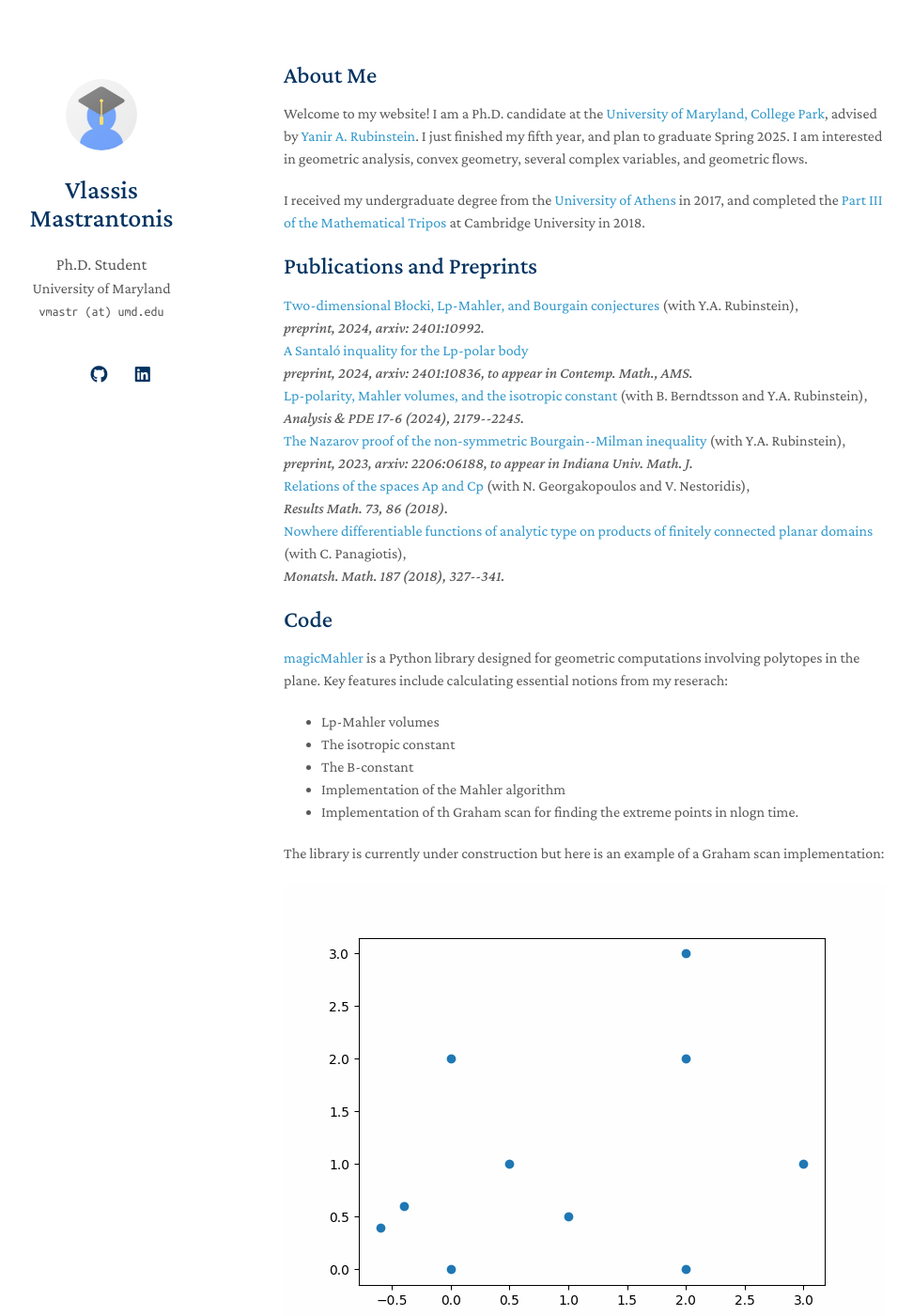
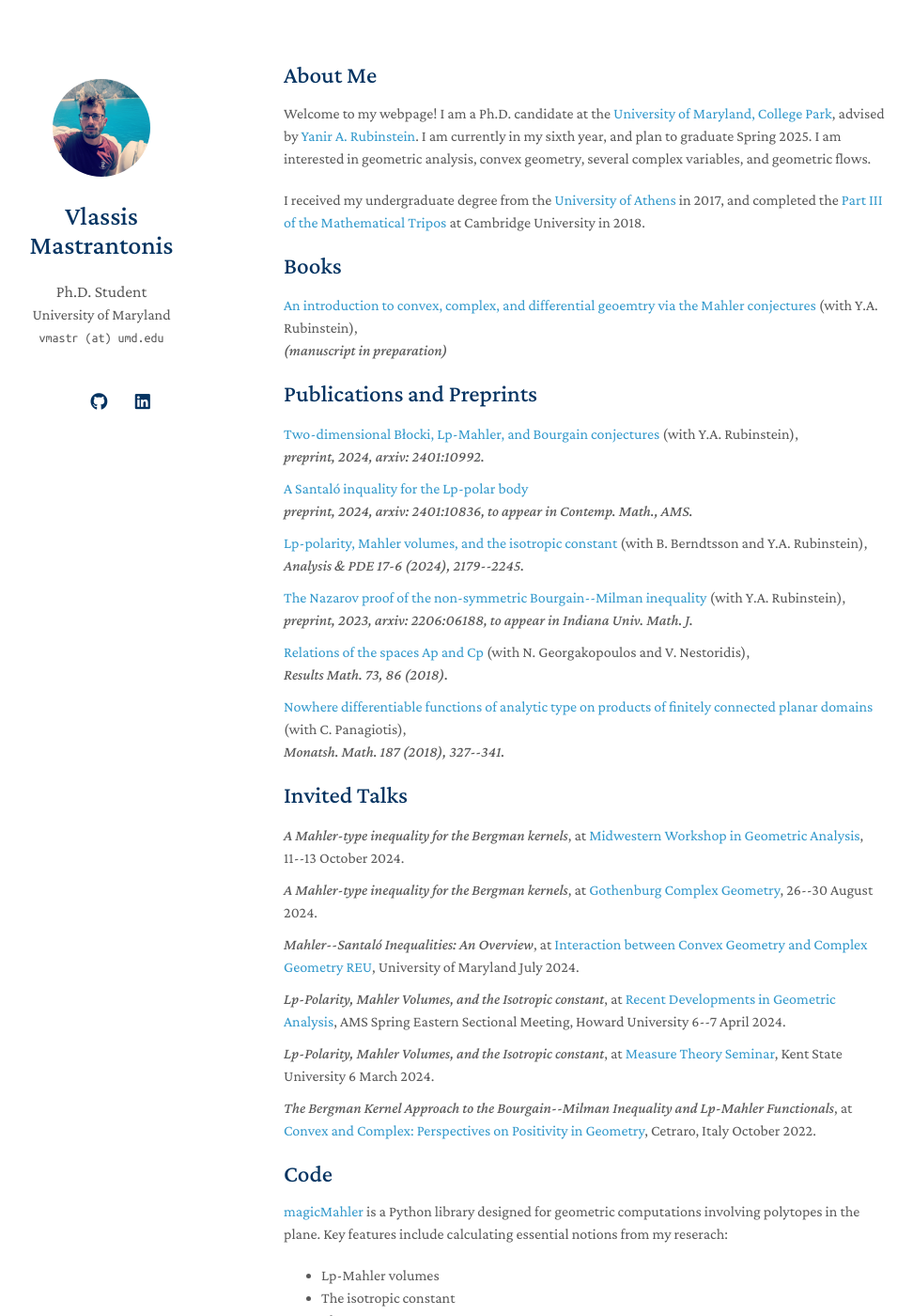
Before and after one commit to vmastr/vmastr.github.io, a Jekyll site: the page built from index.md, in a window 1280 px wide and 1400 px high. Shown: the whole window at 94% size, without its empty margins (168-1140 px from the left). Built offline with Jekyll 4.4.1, drawn with Linux system fonts in a browser that asks for light colours; nearby versions of some CDN libraries; a style sheet for code colours, icons or effects is not loaded; our own code applies the rules of GitHub Pages for plain Markdown files; some of the changed text lies outside the part shown.

Commit message:
Books and Talks
Added Invited talks and book sections

```diff
--- a/_config.yml
+++ b/_config.yml
@@ -6,7 +6,7 @@ email: vmastr (at) umd.edu
 
 # Search Engine Optimization (SEO)
 # The following information is used to improve the website traffic from search engines, e.g., Google.
-keywords: minimal light
+keywords: Vlassis Mastrantonis, Vlassis, Mastrantonis, Vlasios, Mastrantonis, mathematics, math
 description: The Minimal Light is a simple and elegant jekyll theme for academic personal homepage.
 canonical: https://minimal-light-theme.yliu.me/
 
--- /dev/null
+++ b/_data/books.yml
@@ -0,0 +1,12 @@
+main:
+
+  - title: An introduction to convex, complex, and differential geoemtry via the Mahler conjectures
+    authors: (with Y.A. Rubinstein),
+    # conference_short: CVPR
+    conference: "(manuscript in preparation)"
+    pdf: https://
+    # code: https://github.com/yaoyao-liu/class-incremental-learning/tree/main/mnemonics-training
+    # page: https://class-il.mpi-inf.mpg.de/mnemonics/
+    # bibtex: https://class-il.mpi-inf.mpg.de/mnemonics/
+    # notes: Oral Presentation
+    # image: ./assets/img/teaser_example.png
--- /dev/null
+++ b/_data/talks.yml
@@ -0,0 +1,37 @@
+main:
+
+  - title: "A Mahler-type inequality for the Bergman kernels"
+    conference: "Midwestern Workshop in Geometric Analysis"
+    location: ""
+    date: "11--13 October 2024"
+    link: "http://mwaa.math.indianapolis.iu.edu/"
+
+  - title: "A Mahler-type inequality for the Bergman kernels"
+    conference: "Gothenburg Complex Geometry"
+    location: ""
+    date: "26--30 August 2024"
+    link: "https://sites.google.com/view/gothenburgmath2024/overview?authuser=0"
+
+  - title: "Mahler--Santaló Inequalities: An Overview"
+    conference: "Interaction between Convex Geometry and Complex Geometry REU"
+    location: "University of Maryland"
+    date: "July 2024"
+    link: "https://www.math.umd.edu/~mariakc/REU2024Darvas.html"
+
+  - title: "Lp-Polarity, Mahler Volumes, and the Isotropic constant"
+    conference: "Recent Developments in Geometric Analysis"
+    location: "AMS Spring Eastern Sectional Meeting, Howard University"
+    date: "6--7 April 2024"
+    link: "https://www.ams.org/meetings/sectional/2312_program_ss34.html"
+
+  - title: "Lp-Polarity, Mahler Volumes, and the Isotropic constant"
+    conference: "Measure Theory Seminar"
+    location: "Kent State University"
+    date: "6 March 2024"
+    link: "https://www.math.kent.edu/~zvavitch/seminar.html"
+
+  - title: "The Bergman Kernel Approach to the Bourgain--Milman Inequality and Lp-Mahler Functionals"
+    conference: "Convex and Complex: Perspectives on Positivity in Geometry"
+    location: "Cetraro, Italy"
+    date: "October 2022"
+    link: "https://sites.google.com/view/convex-and-complex-2022"
--- /dev/null
+++ b/_includes/books.md
@@ -0,0 +1,50 @@
+<h2 id="books" style="margin: 2px 0px -15px;">Books </h2>
+
+<div class="publications">
+<ol class="bibliography">
+
+{% for link in site.data.books.main %}
+
+<div class="pub-row">
+  <div class="col-sm-3 abbr" style="position: relative;padding-right: 0px;padding-left: 0px;">
+    {% if link.image %}
+    <img src="{{ link.image }}" class="teaser img-fluid z-depth-1" style="width=100;height=40%">
+    {% endif %}
+    {% if link.conference_short %}
+    <abbr class="badge">{{ link.conference_short }}</abbr>
+    {% endif %}
+  </div>
+  <div class="col-sm-9" style="position: relative;padding-right: 15px;padding-left: 0px;">
+      <div class="title"><a href="{{ link.pdf }}">{{ link.title }}</a> {{ link.authors }}</div>
+      <!-- <div class="author">{{ link.authors }}</div> -->
+      <div class="periodical"><em>{{ link.conference }}</em>
+      </div>
+    <div class="links">
+      <!-- {% if link.pdf %}
+      <a href="{{ link.pdf }}" class="btn btn-sm z-depth-0" role="button" target="_blank" style="font-size:12px;">PDF</a> -->
+      {% endif %}
+      {% if link.code %}
+      <a href="{{ link.code }}" class="btn btn-sm z-depth-0" role="button" target="_blank" style="font-size:12px;">Code</a>
+      {% endif %}
+      {% if link.page %}
+      <a href="{{ link.page }}" class="btn btn-sm z-depth-0" role="button" target="_blank" style="font-size:12px;">Project Page</a>
+      {% endif %}
+      {% if link.bibtex %}
+      <a href="{{ link.bibtex }}" class="btn btn-sm z-depth-0" role="button" target="_blank" style="font-size:12px;">BibTex</a>
+      {% endif %}
+      {% if link.notes %}
+      <strong> <i style="color:#e74d3c">{{ link.notes }}</i></strong>
+      {% endif %}
+      {% if link.others %}
+      {{ link.others }}
+      {% endif %}
+    </div>
+  </div>
+</div>
+
+<!-- <br> -->
+<div class="small-gap"></div> <!-- Use this div for a smaller gap -->
+{% endfor %}
+
+</ol>
+</div>
--- a/_includes/publications.md
+++ b/_includes/publications.md
@@ -1,50 +1,45 @@
 <h2 id="publications" style="margin: 2px 0px -15px;">Publications and Preprints</h2>
 
 <div class="publications">
-<ol class="bibliography">
+  <ol class="bibliography">
 
-{% for link in site.data.publications.main %}
+    {% for link in site.data.publications.main %}
 
-<div class="pub-row">
-  <div class="col-sm-3 abbr" style="position: relative;padding-right: 0px;padding-left: 0px;">
-    {% if link.image %}
-    <img src="{{ link.image }}" class="teaser img-fluid z-depth-1" style="width=100;height=40%">
-    {% endif %}
-    {% if link.conference_short %}
-    <abbr class="badge">{{ link.conference_short }}</abbr>
-    {% endif %}
-  </div>
-  <div class="col-sm-9" style="position: relative;padding-right: 15px;padding-left: 0px;">
-      <div class="title"><a href="{{ link.pdf }}">{{ link.title }}</a> {{ link.authors }}</div>
-      <!-- <div class="author">{{ link.authors }}</div> -->
-      <div class="periodical"><em>{{ link.conference }}</em>
+    <div class="pub-row" style="margin-bottom: 10px;"> <!-- Added margin-bottom for spacing -->
+      <div class="col-sm-3 abbr" style="position: relative;padding-right: 0px;padding-left: 0px;">
+        {% if link.image %}
+        <img src="{{ link.image }}" class="teaser img-fluid z-depth-1" style="width=100;height=40%">
+        {% endif %}
+        {% if link.conference_short %}
+        <abbr class="badge">{{ link.conference_short }}</abbr>
+        {% endif %}
       </div>
-    <div class="links">
-      <!-- {% if link.pdf %}
-      <a href="{{ link.pdf }}" class="btn btn-sm z-depth-0" role="button" target="_blank" style="font-size:12px;">PDF</a> -->
-      {% endif %}
-      {% if link.code %}
-      <a href="{{ link.code }}" class="btn btn-sm z-depth-0" role="button" target="_blank" style="font-size:12px;">Code</a>
-      {% endif %}
-      {% if link.page %}
-      <a href="{{ link.page }}" class="btn btn-sm z-depth-0" role="button" target="_blank" style="font-size:12px;">Project Page</a>
-      {% endif %}
-      {% if link.bibtex %}
-      <a href="{{ link.bibtex }}" class="btn btn-sm z-depth-0" role="button" target="_blank" style="font-size:12px;">BibTex</a>
-      {% endif %}
-      {% if link.notes %}
-      <strong> <i style="color:#e74d3c">{{ link.notes }}</i></strong>
-      {% endif %}
-      {% if link.others %}
-      {{ link.others }}
-      {% endif %}
+      <div class="col-sm-9" style="position: relative;padding-right: 15px;padding-left: 0px;">
+        <div class="title"><a href="{{ link.pdf }}">{{ link.title }}</a> {{ link.authors }}</div>
+        <!-- <div class="author">{{ link.authors }}</div> -->
+        <div class="periodical"><em>{{ link.conference }}</em>
+        </div>
+        <div class="links">
+          {% if link.code %}
+          <a href="{{ link.code }}" class="btn btn-sm z-depth-0" role="button" target="_blank" style="font-size:12px;">Code</a>
+          {% endif %}
+          {% if link.page %}
+          <a href="{{ link.page }}" class="btn btn-sm z-depth-0" role="button" target="_blank" style="font-size:12px;">Project Page</a>
+          {% endif %}
+          {% if link.bibtex %}
+          <a href="{{ link.bibtex }}" class="btn btn-sm z-depth-0" role="button" target="_blank" style="font-size:12px;">BibTex</a>
+          {% endif %}
+          {% if link.notes %}
+          <strong> <i style="color:#e74d3c">{{ link.notes }}</i></strong>
+          {% endif %}
+          {% if link.others %}
+          {{ link.others }}
+          {% endif %}
+        </div>
+      </div>
     </div>
-  </div>
+
+    {% endfor %}
+
+  </ol>
 </div>
-
-<!-- <br> -->
-<div class="small-gap"></div> <!-- Use this div for a smaller gap -->
-{% endfor %}
-
-</ol>
-</div>
--- /dev/null
+++ b/_includes/talks.md
@@ -0,0 +1,20 @@
+<h2 id="talks" style="margin: 2px 0px -15px;">Invited Talks</h2>
+
+<div class="publications">
+  <ol class="bibliography">
+
+    {% for talk in site.data.talks.main %}
+    <div class="talk-row" style="margin-bottom: 10px;"> <!-- Added margin-bottom for spacing -->
+      <div class="col-sm-12" style="position: relative;padding-right: 15px;padding-left: 0px;">
+        <div class="title">
+          <em>{{ talk.title }}</em>, at
+          <a href="{{ talk.link }}" target="_blank">{{ talk.conference }}</a>,
+          {{ talk.location}}
+          {{ talk.date }}.
+        </div>
+      </div>
+    </div>
+    {% endfor %}
+
+  </ol>
+</div>
--- a/index.md
+++ b/index.md
@@ -4,10 +4,13 @@ layout: homepage
 
 ## About Me
 
-Welcome to my website! I am a Ph.D. candidate at the [University of Maryland, College Park](https://www-math.umd.edu/), advised by [Yanir A. Rubinstein](https://math.umd.edu/~yanir/). I just finished my fifth year, and plan to graduate Spring 2025. I am interested in geometric analysis, convex geometry, several complex variables, and geometric flows.
+Welcome to my webpage! I am a Ph.D. candidate at the [University of Maryland, College Park](https://www-math.umd.edu/), advised by [Yanir A. Rubinstein](https://math.umd.edu/~yanir/). I am currently in my sixth year, and plan to graduate Spring 2025. I am interested in geometric analysis, convex geometry, several complex variables, and geometric flows.
 
 I received my undergraduate degree from the [University of Athens](https://www.math.uoa.gr/) in 2017, and completed the [Part III of the Mathematical Tripos](https://www.maths.cam.ac.uk/postgrad/part-iii/current) at Cambridge University in 2018.
 
+
+
+{% include_relative _includes/books.md %}
 
 <!-- ## Research Interests
 
@@ -25,6 +28,9 @@ I received my undergraduate degree from the [University of Athens](https://www.m
 
 <!-- {% include_relative _includes/services.md %} -->
 
+{% include_relative _includes/talks.md %}
+
+
 ## Code
 
 [magicMahler](https://github.com/vmastr/magicMahler) is a Python library designed for geometric computations involving polytopes in the plane. Key features include calculating essential notions from my reserach:
@@ -34,6 +40,6 @@ I received my undergraduate degree from the [University of Athens](https://www.m
 - Implementation of the Mahler algorithm
 - Implementation of th Graham scan for finding the extreme points in nlogn time.
 
-The library is currently under construction but here is an example of a Graham scan implementation:
+Here is an example of a Graham scan implementation:
 
 ![Graham Scan](assets/img/graham_scan.gif)
```
Also changed, not shown: assets/img/avatar.png, assets/img/avatar0.png (added), 8 other files.
